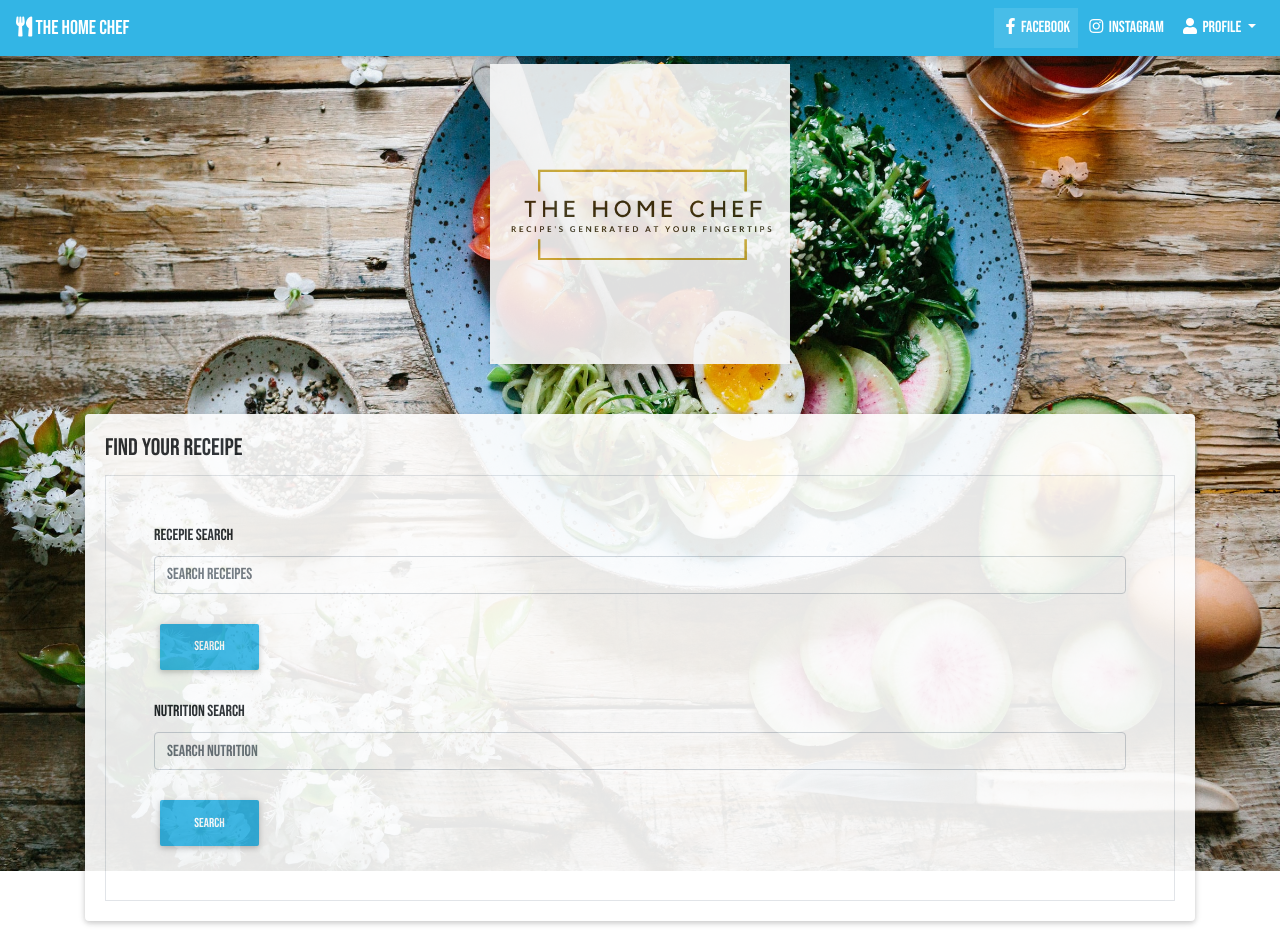
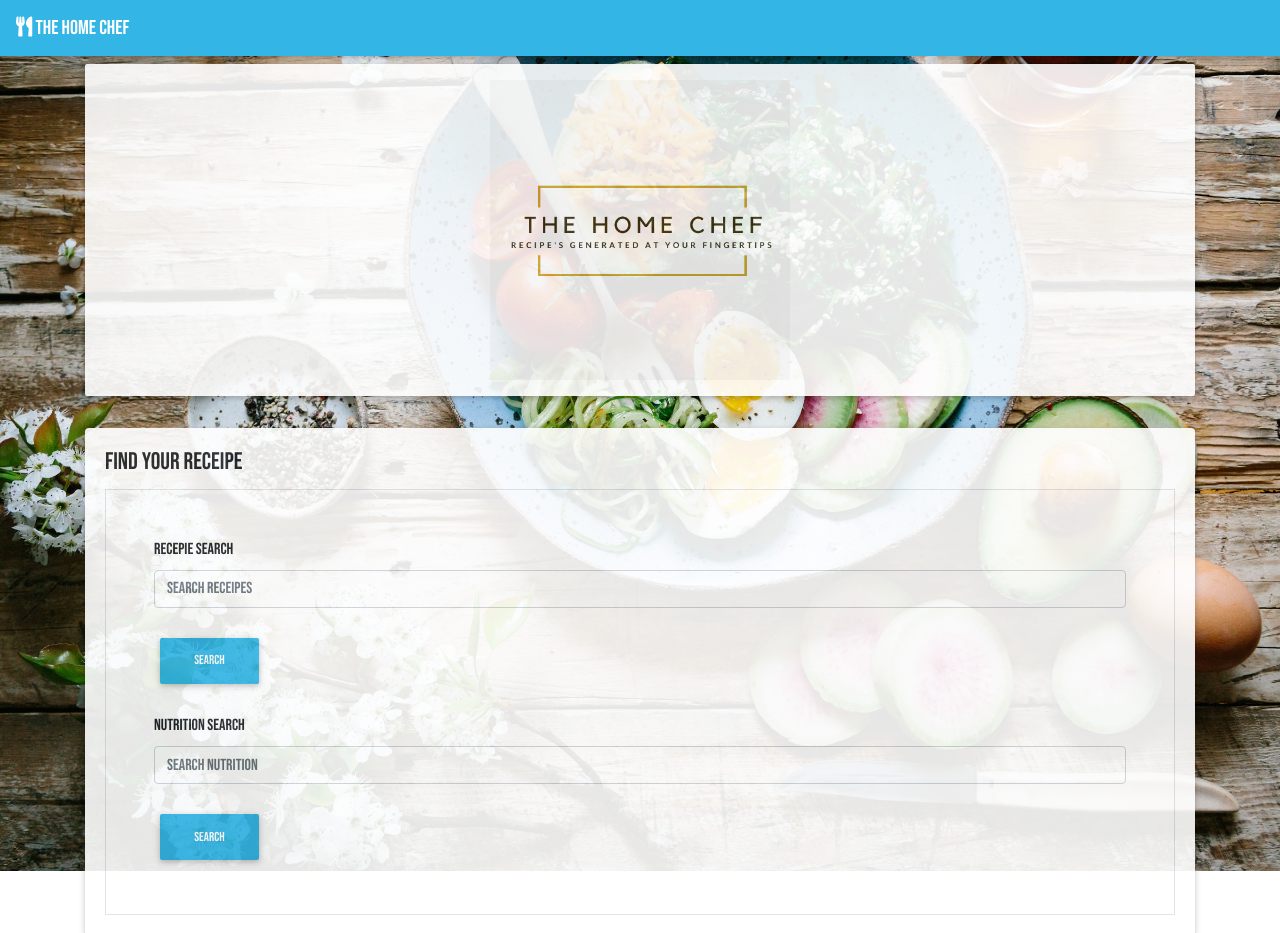
Before and after one commit to huqian301/project-api, a plain HTML site: page index.html in a window 1280 px wide. Shown: the top 933 px of the page. Drawn offline with nearby package versions, Linux system fonts and the light colour scheme.

Commit message:
added logo inside jumbotron

```diff
--- a/index.html
+++ b/index.html
@@ -26,38 +26,14 @@
             aria-controls="navbarSupportedContent-4" aria-expanded="false" aria-label="Toggle navigation">
             <span class="navbar-toggler-icon"></span>
         </button>
-        <div class="collapse navbar-collapse" id="navbarSupportedContent-4">
-            <ul class="navbar-nav ml-auto">
-                <li class="nav-item active">
-                    <a class="nav-link" href="#">
-                        <i class="fab fa-facebook-f"></i> Facebook
-                        <span class="sr-only">(current)</span>
-                    </a>
-                </li>
-                <li class="nav-item">
-                    <a class="nav-link" href="#">
-                        <i class="fab fa-instagram"></i> Instagram</a>
-                </li>
-                <li class="nav-item dropdown">
-                    <a class="nav-link dropdown-toggle" id="navbarDropdownMenuLink-4" data-toggle="dropdown"
-                        aria-haspopup="true" aria-expanded="false">
-                        <i class="fas fa-user"></i> Profile </a>
-                    <div class="dropdown-menu dropdown-menu-right dropdown-info"
-                        aria-labelledby="navbarDropdownMenuLink-4">
-                        <a class="dropdown-item" href="#">My account</a>
-                        <a class="dropdown-item" href="#">Log out</a>
-                    </div>
-                </li>
-            </ul>
-        </div>
     </nav>
     <!-- Navbar -->
 
     <div class="container">
-        <div id="logo">
+
+        <div class="jumbotron w-100 p-3 h-150 p-3" id="jumbotronTitle">
             <img src="/img/logo.png" width="300" height="300" alt="The Home Chef Logo">
         </div>
-        <!-- <div class="jumbotron" id="jumbotronTitle"></div> -->
         <div class="row">
             <div class="col-12">
                 <div class="card">
--- a/script.js
+++ b/script.js
@@ -2,8 +2,8 @@
 $(document).ready(function () {
     const nutritionSearch = $('#nutritionSearch');
     // const nutritionInput = nutritionSearch.val().trim().toLowerCase();
-    const eApiKey = "442982f5fe2e3eca6969e00706b1793f"
-    const appId = "fa33474d"
+    const usaApiKey = "cgTLl9RejmeSHsP50max4USxEQiKyOhqYQgKfDjC"
+
 
     const recipeSearchInput = $('#recepieSearch');
     // const nutritionSearch = $('#nutritionSearch');
@@ -20,9 +20,9 @@ $('#nutritionSearch-btn').on('click', function (event) {
     const nutritionInput = nutritionSearch.val().trim().toLowerCase();
     console.log(nutritionInput);
     $('.container').empty();
-    const eBaseUrl = `https://api.edamam.com/api/nutrition-data?&app_id=${appId}&app_key=${eApiKey}&ingr=${nutritionInput}`
+    const usaBaseUrl = `https://api.nal.usda.gov/fdc/v1/foods/search?api_key=${usaApiKey}&query=Cheddar%20Cheese`
     $.ajax({
-        url: eBaseUrl,
+        url: usaBaseUrl,
         method: 'GET',
     }).then(function (response) {
         console.log(response)
--- a/style.css
+++ b/style.css
@@ -21,11 +21,19 @@ body {
 
 /* Logo */
 #logo {
-    text-align: center;
     padding-bottom: 50px;
     opacity: 1;
 
 }
+
+img {
+
+    display: block;
+    margin-left: auto;
+    margin-right: auto;
+
+  }
+
 
 /* Footer */
 #mainFooter {
```
